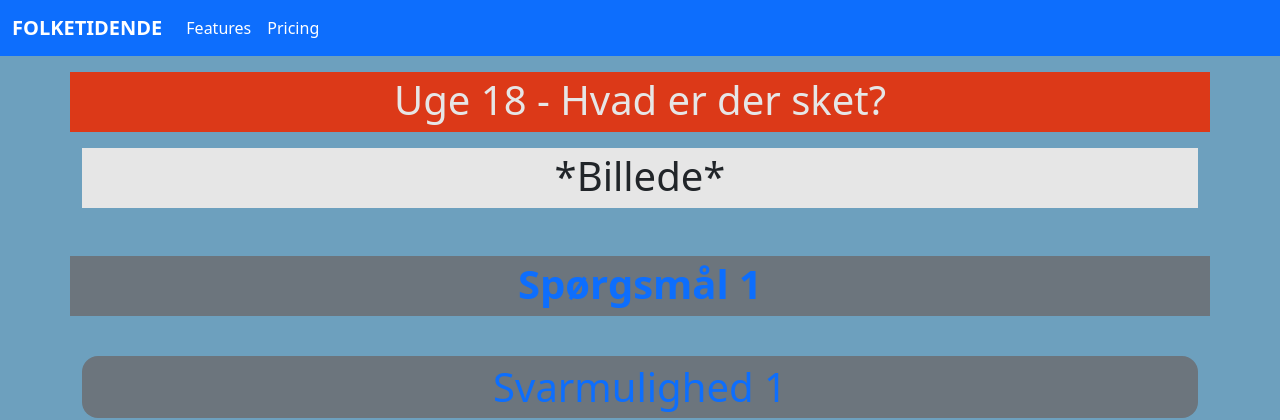
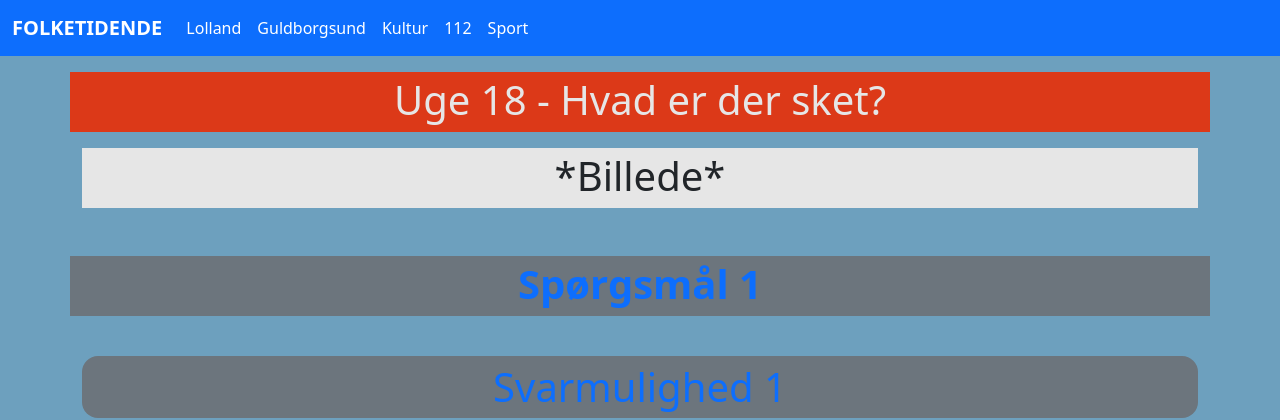
Before and after one commit to tobiasnielsen05/FT-Nyheder, a PHP site: page /ugensquiz.php in a window 1280 px wide. Shown: the top 420 px of the page. Run offline with PHP 8.4, Linux system fonts and the light colour scheme; style sheets or scripts are compiled from the project's sources; some libraries are stand-ins or nearby versions.

Commit message:
Tilføjet emner i navbar

```diff
--- a/ugensquiz.php
+++ b/ugensquiz.php
@@ -24,12 +24,23 @@
         </button>
         <div class="collapse navbar-collapse" id="navbarNav">
             <ul class="navbar-nav">
-                <li class="nav-item">
-                    <a class="nav-link text-white" href="#">Features</a>
-                </li>
-                <li class="nav-item">
-                    <a class="nav-link text-white" href="#">Pricing</a>
-                </li>
+                <ul class="navbar-nav">
+                    <li class="nav-item">
+                        <a class="nav-link text-white" href="#">Lolland</a>
+                    </li>
+                    <li class="nav-item">
+                        <a class="nav-link text-white" href="#">Guldborgsund</a>
+                    </li>
+                    <li class="nav-item">
+                        <a class="nav-link text-white" href="#">Kultur</a>
+                    </li>
+                    <li class="nav-item">
+                        <a class="nav-link text-white" href="#">112</a>
+                    </li>
+                    <li class="nav-item">
+                        <a class="nav-link text-white" href="#">Sport</a>
+                    </li>
+                </ul>
             </ul>
         </div>
     </div>
```
Also changed, not shown: comicstrip.php (+11 -2 lines), debat.php (+11 -2 lines), index.php (+11 -2 lines), ugensquiz2.php (+11 -2 lines), ugensquiz3.php (+11 -2 lines).
